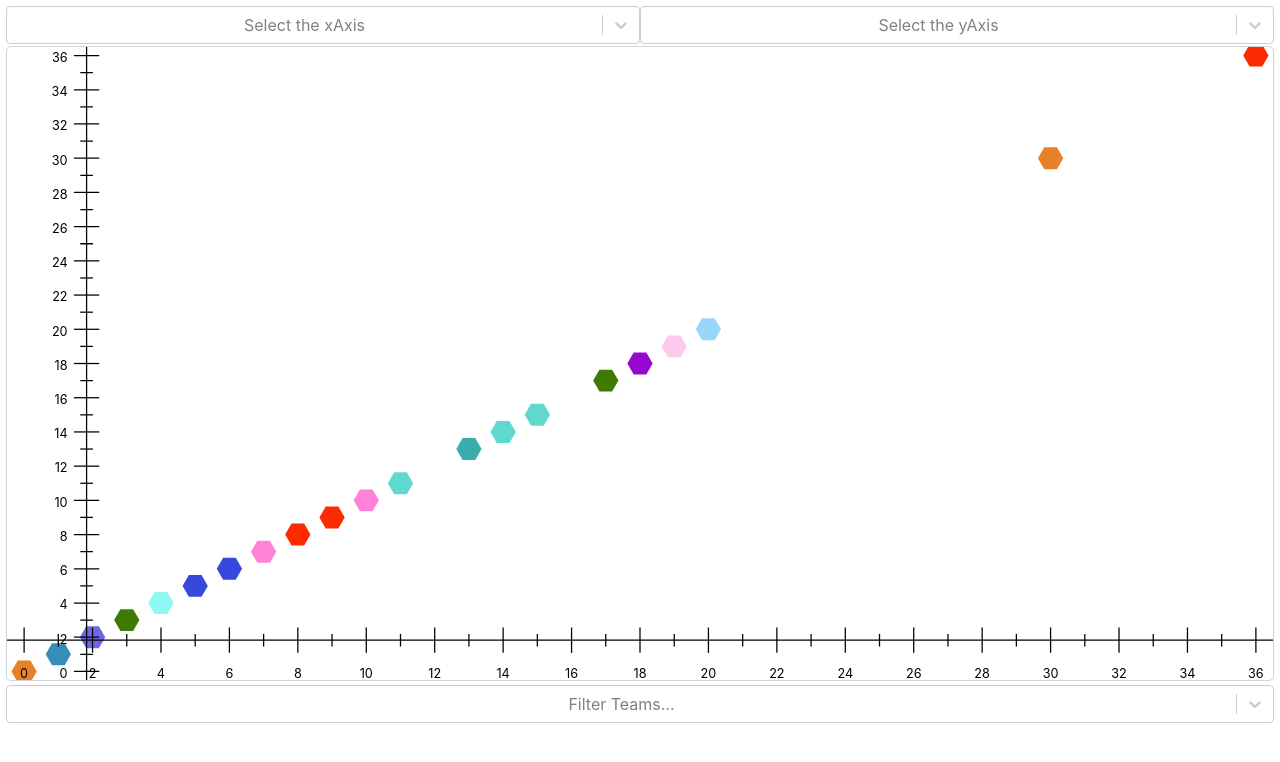
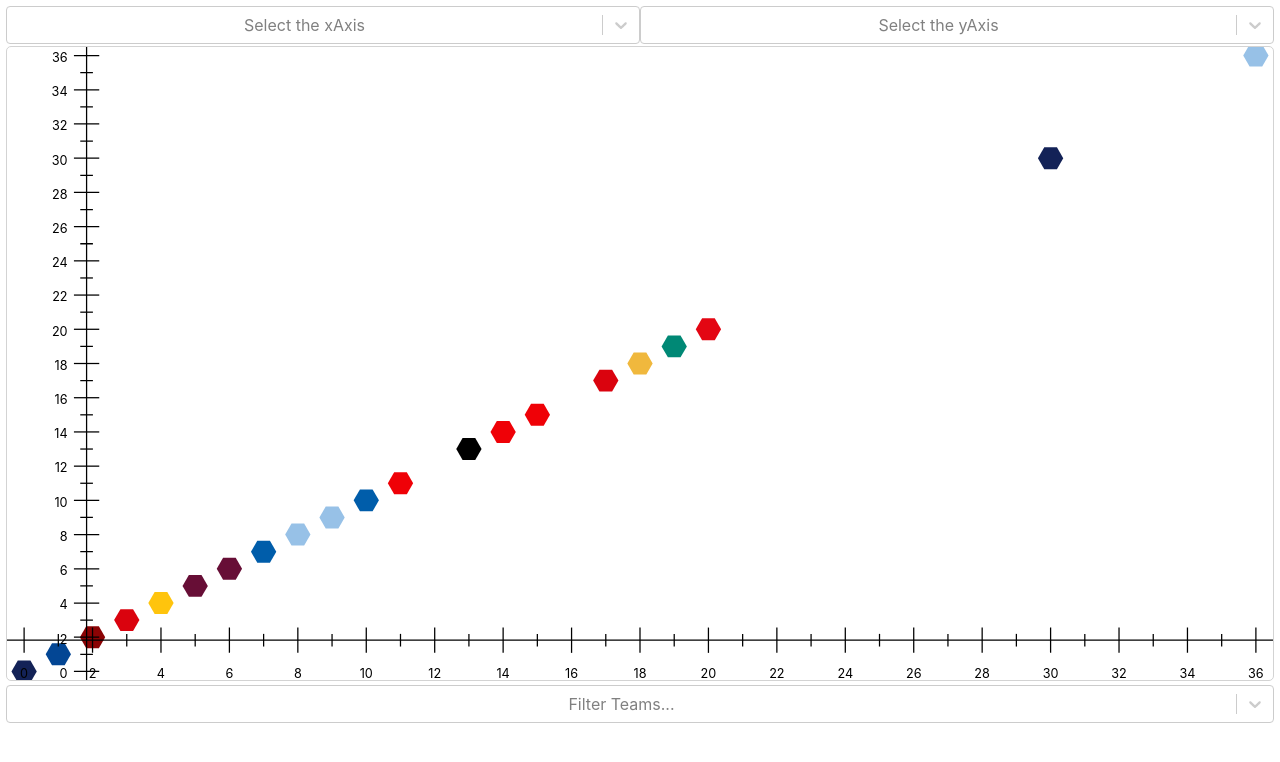
Before and after one commit to Nuri-G/ForwardThinkers, a React (Create React App) app: page / in a window 1280 px wide. Shown: the top 762 px of the page. Built offline with nearby package versions, Linux system fonts and the light colour scheme.

Commit message:
Made team colors

```diff
--- a/src/App.js
+++ b/src/App.js
@@ -2,7 +2,6 @@ import './App.css';
 import React from 'react';
 import Papa from "papaparse";
 import swal from 'sweetalert2';
-import randomColor from 'randomcolor';
 import Select from 'react-select';
 
 function hexagonCoords(x, y, radius) {
@@ -38,35 +37,62 @@ class Circles extends React.Component {
         this.width = 100;
         this.height = 50;
         this.loading = false;
-        this.teamColors = new Map();
         this.state = { data: null, xAxis: "Gls", yAxis: "Gls", xMin: 0, xMax: 38, yMin: 0, yMax: 15, activeTeams: new Set() } // Updated
-        this.logos = {
-            "Arsenal": "https://i.etsystatic.com/37424896/r/il/137c95/4157715738/il_fullxfull.4157715738_3xm5.jpg",
-            "Aston Villa": "https://static.vecteezy.com/system/resources/previews/015/863/703/original/aston-villa-logo-on-transparent-background-free-vector.jpg",
-            "Bournemouth": "https://1000logos.net/wp-content/uploads/2018/07/AFC-Bournemouth-logo.jpg",
-            "Brentford": "https://static.vecteezy.com/system/resources/previews/015/863/708/original/brentford-logo-on-transparent-background-free-vector.jpg",
-            "Brighton": "https://1000logos.net/wp-content/uploads/2018/07/Brighton-Hove-Albion-logo.jpg",
-            "Burnley": "https://1000logos.net/wp-content/uploads/2021/02/Burnley-logo.jpg",
-            "Chelsea": "https://i.pinimg.com/474x/46/a2/7f/46a27f96e154a5d64bdf06747c534fa6.jpg",
-            "Crystal Palace": "https://static.vecteezy.com/system/resources/previews/026/135/395/non_2x/crystal-palace-club-logo-black-and-white-symbol-premier-league-football-abstract-design-illustration-free-vector.jpg",
-            "Everton": "https://logowik.com/content/uploads/images/everton-football-club4785.jpg",
-            "Fulham": "https://s3.eu-west-1.amazonaws.com/gc-media-assets.fulhamfc.com/07a09500-8e25-11ea-b943-87fee4c4ba25.jpg",
-            "Liverpool": "https://logos-world.net/wp-content/uploads/2020/06/Liverpool-Logo-1955-1968.jpg",
-            "Luton Town": "https://www.hdwallpapers.in/download/emblem_logo_soccer_white_background_hd_luton_town_f_c-HD.jpg",
-            "Manchester City": "https://i.pinimg.com/originals/3d/f7/e9/3df7e96bfafffcb2878b3b0c66e7af65.jpg",
-            "Manchester Utd": "https://i.pinimg.com/originals/05/64/e2/0564e2514b9d8694cc8a34d04963e1a4.png",
-            "Newcastle Utd": "https://logowik.com/content/uploads/images/744_newcastle_united_logo.jpg",
-            "Nott'ham Forest": "https://i.pinimg.com/originals/68/0f/fa/680ffadd5aa7d0164592c231864d5122.jpg",
-            "Sheffield Utd": "https://logowik.com/content/uploads/images/sheffield-united-fc1129.jpg",
-            "Tottenham": "https://1000logos.net/wp-content/uploads/2018/06/Tottenham-Hotspur-2006.jpg",
-            "West Ham": "https://static.vecteezy.com/system/resources/previews/026/135/477/original/west-ham-united-club-logo-black-symbol-premier-league-football-abstract-design-illustration-free-vector.jpg",
-            "Wolves": "https://logowik.com/content/uploads/images/wolverhampton-wanderers-fc8015.jpg",
-            "Leicester City": "https://i.ytimg.com/vi/_0-hi3l60UU/maxresdefault.jpg",
-            "Leeds United": "https://images.alphacoders.com/115/1157439.png",
-            "Southampton": "https://logowik.com/content/uploads/images/840_southamptonfc.jpg",
-            "Watford": "https://www.watfordfc.com/storage/12239/conversions/Badge-8---Current-Crest-landscape_image.jpg",
-            "West Brom": "https://1000logos.net/wp-content/uploads/2018/07/West-Bromwich-Albion-Logo-2000.jpg",
-            "Norwich City": "https://logowik.com/content/uploads/images/norwich-city7754.jpg"
+        this.teamInfo = {
+            "Arsenal": {
+                logoUrl: "https://i.etsystatic.com/37424896/r/il/137c95/4157715738/il_fullxfull.4157715738_3xm5.jpg",
+                color: "#EF0107"
+            },
+            "Aston Villa": {logoUrl: "https://static.vecteezy.com/system/resources/previews/015/863/703/original/aston-villa-logo-on-transparent-background-free-vector.jpg",
+                color: "#670E36"},
+            "Bournemouth": {logoUrl: "https://1000logos.net/wp-content/uploads/2018/07/AFC-Bournemouth-logo.jpg",
+                color: "#8b0304"},
+            "Brentford": {logoUrl: "https://static.vecteezy.com/system/resources/previews/015/863/708/original/brentford-logo-on-transparent-background-free-vector.jpg",
+                color: "#e30613"},
+            "Brighton": {logoUrl: "https://1000logos.net/wp-content/uploads/2018/07/Brighton-Hove-Albion-logo.jpg",
+                color: "#005daa"},
+            "Burnley": {logoUrl: "https://1000logos.net/wp-content/uploads/2021/02/Burnley-logo.jpg",
+                color: "#6b733d"},
+            "Chelsea": {logoUrl: "https://i.pinimg.com/474x/46/a2/7f/46a27f96e154a5d64bdf06747c534fa6.jpg",
+                color: "#034694"},
+            "Crystal Palace": {logoUrl: "https://static.vecteezy.com/system/resources/previews/026/135/395/non_2x/crystal-palace-club-logo-black-and-white-symbol-premier-league-football-abstract-design-illustration-free-vector.jpg",
+                color: "#1b458f"},
+            "Everton": {logoUrl: "https://logowik.com/content/uploads/images/everton-football-club4785.jpg",
+                color: "#274488"},
+            "Fulham": {logoUrl: "https://s3.eu-west-1.amazonaws.com/gc-media-assets.fulhamfc.com/07a09500-8e25-11ea-b943-87fee4c4ba25.jpg",
+                color: "#000000"},
+            "Liverpool": {logoUrl: "https://logos-world.net/wp-content/uploads/2020/06/Liverpool-Logo-1955-1968.jpg",
+                color: "#008875"},
+            "Luton Town": {logoUrl: "https://www.hdwallpapers.in/download/emblem_logo_soccer_white_background_hd_luton_town_f_c-HD.jpg",
+                color: "##F78F1E"},
+            "Manchester City": {logoUrl: "https://i.pinimg.com/originals/3d/f7/e9/3df7e96bfafffcb2878b3b0c66e7af65.jpg",
+                color: "#97c1e7"},
+            "Manchester Utd": {logoUrl: "https://i.pinimg.com/originals/05/64/e2/0564e2514b9d8694cc8a34d04963e1a4.png",
+                color: "#da030e"},
+            "Newcastle Utd": {logoUrl: "https://logowik.com/content/uploads/images/744_newcastle_united_logo.jpg",
+                color: "#f0b83d"},
+            "Nott'ham Forest": {logoUrl: "https://i.pinimg.com/originals/68/0f/fa/680ffadd5aa7d0164592c231864d5122.jpg",
+                color: "#e53233"},
+            "Sheffield Utd": {logoUrl: "https://logowik.com/content/uploads/images/sheffield-united-fc1129.jpg",
+                color: "#ccff00"},
+            "Tottenham": {logoUrl: "https://1000logos.net/wp-content/uploads/2018/06/Tottenham-Hotspur-2006.jpg",
+                color: "#132257"},
+            "West Ham": {logoUrl: "https://static.vecteezy.com/system/resources/previews/026/135/477/original/west-ham-united-club-logo-black-symbol-premier-league-football-abstract-design-illustration-free-vector.jpg",
+                color: "#7c2c3b"},
+            "Wolves": {logoUrl: "https://logowik.com/content/uploads/images/wolverhampton-wanderers-fc8015.jpg",
+                color: "#fdb913"},
+            "Leicester City": {logoUrl: "https://i.ytimg.com/vi/_0-hi3l60UU/maxresdefault.jpg",
+                color: "##003090"},
+            "Leeds United": {logoUrl: "https://images.alphacoders.com/115/1157439.png",
+                color: "##1D428A"},
+            "Southampton": {logoUrl: "https://logowik.com/content/uploads/images/840_southamptonfc.jpg",
+                color: "#ffc40d"},
+            "Watford": {logoUrl: "https://www.watfordfc.com/storage/12239/conversions/Badge-8---Current-Crest-landscape_image.jpg",
+                color: "#ed2127"},
+            "West Brom": {logoUrl: "https://1000logos.net/wp-content/uploads/2018/07/West-Bromwich-Albion-Logo-2000.jpg",
+                color: "#060067"},
+            "Norwich City": {logoUrl: "https://logowik.com/content/uploads/images/norwich-city7754.jpg",
+                color: "#00a650"}
         };
     }
 
@@ -113,35 +139,8 @@ class Circles extends React.Component {
             this.setState({ ...this.state, data: processedData }, () => {
                 this.updateAxis('xAxis', 'Gls');
                 this.updateAxis('yAxis', 'Gls');
-                this.setTeamColors();
             });
         })
-    }
-
-    setTeamColors() {
-        let dataset = this.state.data;
-
-        let teamNames = new Set();
-        for (let player of dataset) {
-            teamNames.add(player.Player.Squad);
-        }
-
-        let colors = randomColor({
-            count: teamNames.size,
-        });
-
-        let i = 0;
-        for (let team of teamNames) {
-            this.teamColors.set(team, colors[i]);
-            i++;
-        }
-
-        for (let i = 0; i < dataset.length; i++) {
-            let team = dataset[i].Player.Squad;
-            dataset[i].color = this.teamColors.get(team);
-        }
-
-        this.setState({ ...this.state, data: dataset });
     }
 
     updateAxis(axis, value) {
@@ -183,7 +182,7 @@ class Circles extends React.Component {
                 }
                 const x = coords.x;
                 const y = coords.y;
-                const color = line.color;
+                const color = this.teamInfo[player.Squad].color;
 
                 return {
                     player: player,
@@ -226,7 +225,7 @@ class Circles extends React.Component {
                     swal.fire({
                         title: 'Players at ' + xAxisValue + ' ' + xAxisName + ', ' + yAxisValue + ' ' + yAxisName,
                         text: modalContent,
-                        imageUrl: this.logos[player.Squad],
+                        imageUrl: this.teamInfo[player.Squad].logoUrl,
                         imageHeight: 100,
                     });
                 };
@@ -272,7 +271,7 @@ class Circles extends React.Component {
             this.loadDataset("./data/2022-2023.csv");
         }
 
-        let options = [...this.teamColors.keys()].map(a => {return {'value': a, 'label': a}});
+        let options = [...Object.keys(this.teamInfo)].map(a => {return {'value': a, 'label': a}});
         return ( //This box might need to be bigger as well, or we just make circles smaller
             <div>
                 {this.createDropdown("xAxis")}
```
